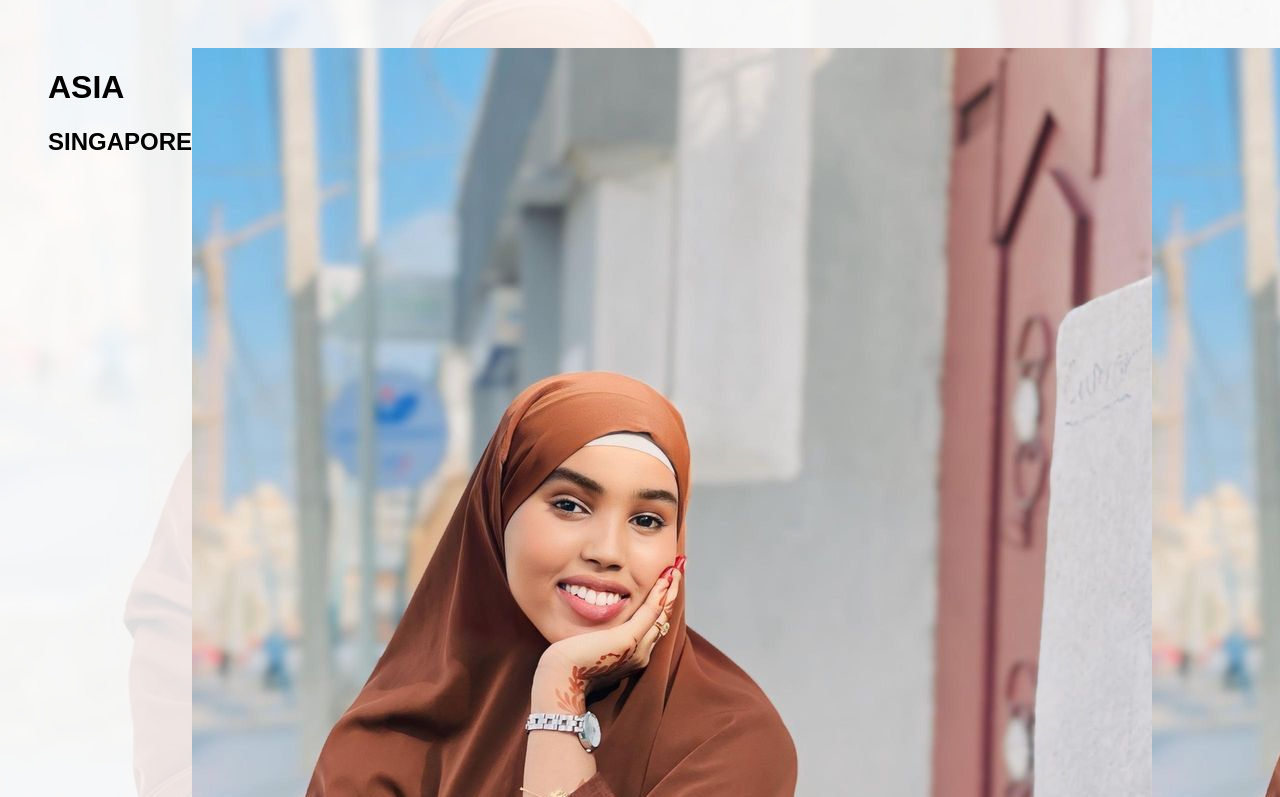
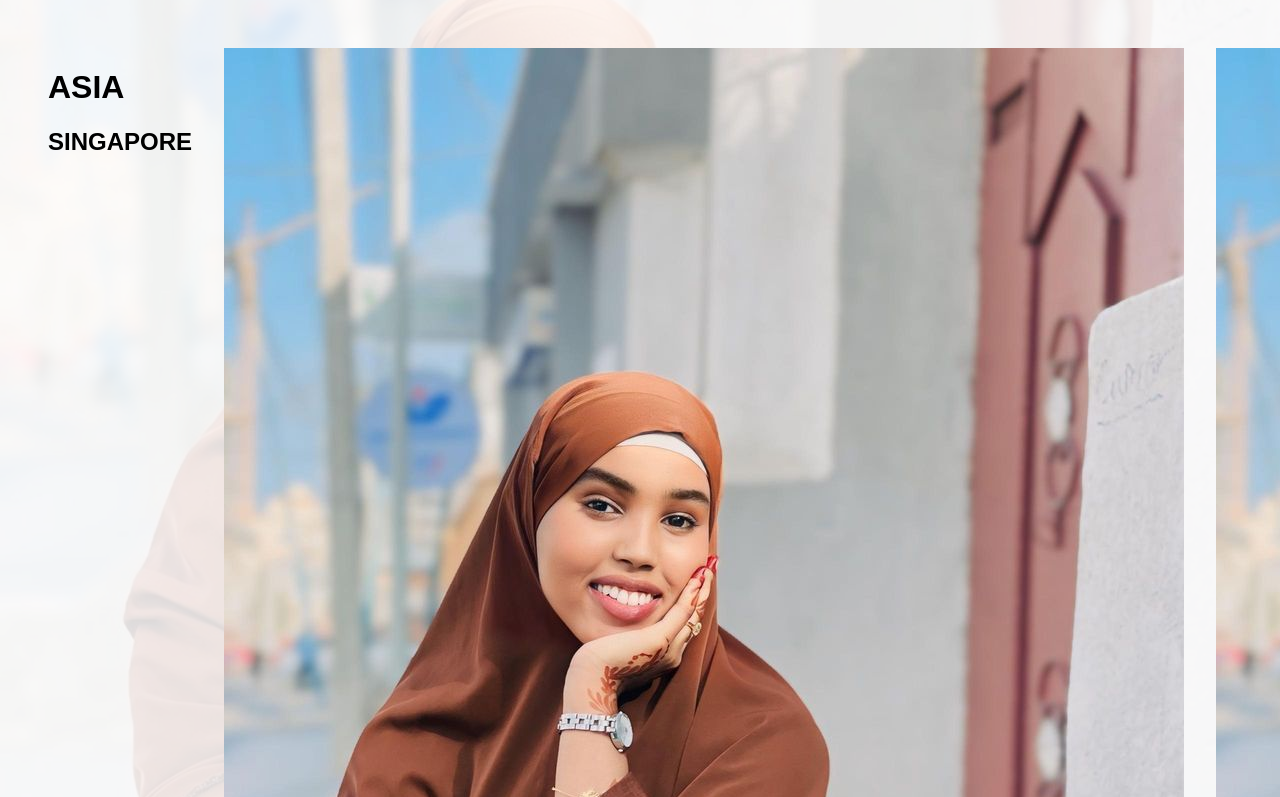
Before and after one commit to dugsiiyeinc/website-collaboration-, a plain HTML site: page blockent.html in a window 1280 px wide. Shown: the top 797 px of the page. Drawn offline with Linux system fonts and the light colour scheme.

Commit message:
fixed the gap

```diff
--- a/blockent.css
+++ b/blockent.css
@@ -18,6 +18,7 @@
     align-items: flex-start;
     padding: 3rem;
     min-height: 100%;
+    gap: 2rem;
 
 
   }
```
